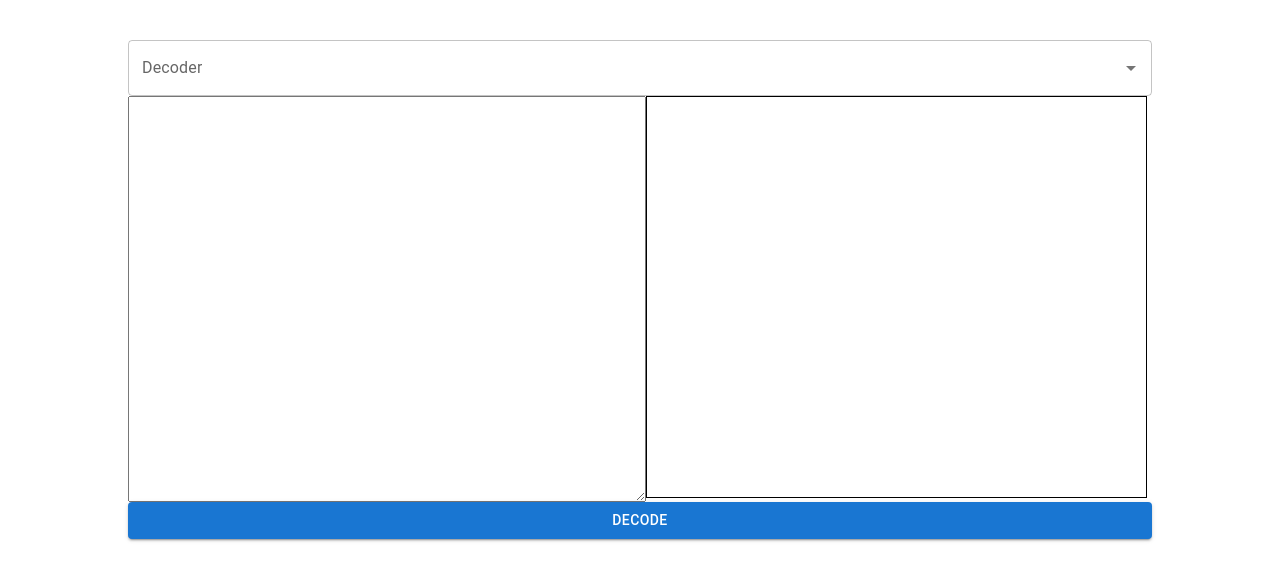
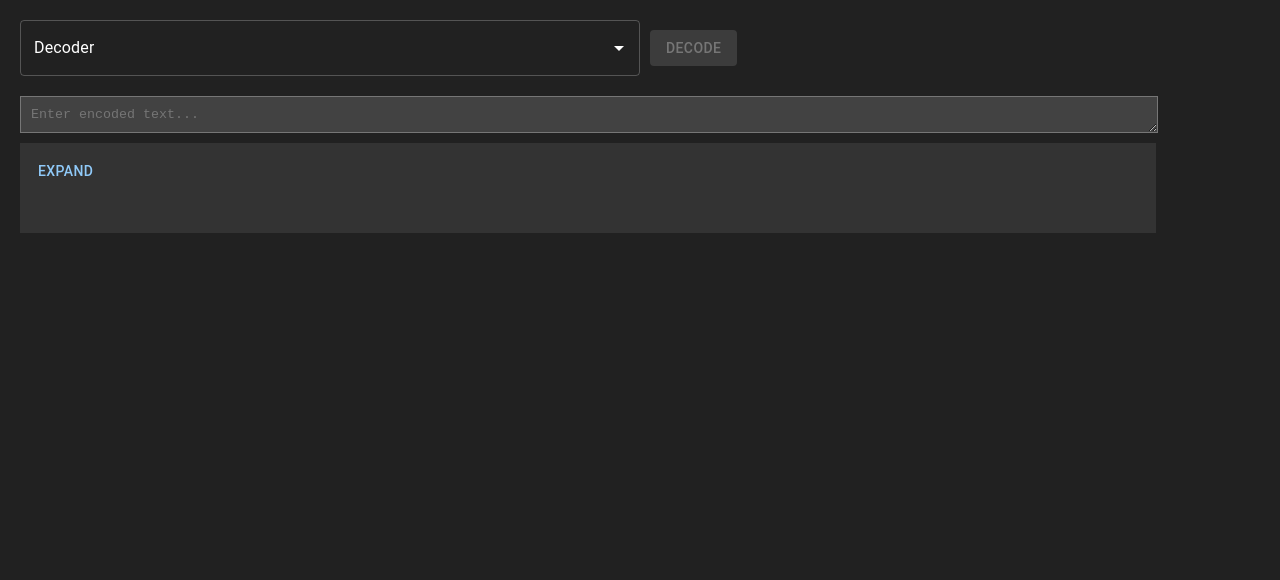
Before and after one commit to rozalex/proto-decoder, a React (Create React App) app: page / in a window 1280 px wide. Shown: the top 580 px of the page. Built offline with nearby package versions, Linux system fonts and the light colour scheme; what @prioritysoftware/priority-proto-api would draw is missing.

Commit message:
modifications

```diff
--- a/package.json
+++ b/package.json
@@ -13,6 +13,7 @@
     "@testing-library/user-event": "^13.5.0",
     "react": "^18.1.0",
     "react-dom": "^18.1.0",
+    "react-json-tree": "^0.18.0",
     "react-scripts": "5.0.1",
     "web-vitals": "^2.1.4"
   },
--- a/src/App.css
+++ b/src/App.css
@@ -1,25 +1,72 @@
-.App {
+/* Dark theme styles */
+body {
+  background-color: #212121;
+  color: #fff;
+}
+
+.App-header {
+  background-color: #333;
+}
+
+.App-content {
+  padding: 20px;
+}
+
+.input-section {
   display: flex;
-  margin-top: 5vh;
   flex-direction: column;
-  flex-wrap: wrap;
-  align-content: center;
+  gap: 20px;
+}
+
+.input-group {
+  display: flex;
+  gap: 10px;
+  align-items: center;
+}
+
+.textarea {
+  width: 90%;
+  max-height: 30px;
+  background-color: #424242;
+  color: #fff;
+  padding: 10px;
+}
+
+.result.expanded {
+  height: 80vh;
+  max-height: 80vh;
+}
+
+.result {
+  width: 90%;
+  height: 100%;
+  overflow: auto;
+  margin-top: 10px;
+  padding: 10px;
+  max-height: 300px;
+  background-color: #333;
+}
+
+.tree {
+  width: 90%;
+  height: 100%;
+  overflow: auto;
+  padding: 10px;
+  background-color: #333;
 }
 
 .alert {
-  position: absolute;
-  bottom: 0;
+  width: 90%;
+  display: flex;
+  justify-content: center;
 }
 
-.wrap {
-  display: flex;
+/* Dark theme button styles */
+.MuiButton-contained {
+  background-color: #666;
+  color: #fff;
 }
 
-.result {
-  width:39vw;
-  max-width: 39vw;
-  height: 50vh;
-  background: white;
-  border: 1px solid black;
-  overflow: auto;
+.MuiButton-contained:hover {
+  background-color: #888;
 }
--- a/src/App.js
+++ b/src/App.js
@@ -1,45 +1,96 @@
 import React, { useState } from 'react';
+import { createTheme, ThemeProvider } from '@mui/material/styles';
 import './App.css';
-
-import { util } from 'protobufjs';
 import TextareaAutosize from '@mui/material/TextareaAutosize';
 import Button from '@mui/material/Button';
 import TextField from '@mui/material/TextField';
 import Autocomplete from '@mui/material/Autocomplete';
 import Snackbar from '@mui/material/Snackbar';
 import MuiAlert from '@mui/material/Alert';
-import {priority} from '@prioritysoftware/priority-proto-api/lib/nform';
+import { util } from 'protobufjs';
 import { JSONTree } from 'react-json-tree';
+import { priority } from '@prioritysoftware/priority-proto-api/lib/nform';
 
-const filterOptions = [];
 const form = priority.netitems.form;
+const ngtw = priority.netitems.ngtw;
 
-for (let key in form) {
-  filterOptions.push({"label": key, "decode": form[key].decode})
-}
+const filterOptions = Object.entries({ ...form, ...ngtw }).map(([key, value]) => ({
+  label: key,
+  decode: value.decode
+}));
 
 const Alert = React.forwardRef(function Alert(props, ref) {
   return <MuiAlert elevation={6} ref={ref} variant="filled" {...props} />;
+});
+
+const darkTheme = createTheme({
+  palette: {
+    mode: 'dark',
+  },
+  components: {
+    MuiInputBase: {
+      styleOverrides: {
+        root: {
+          color: '#fff',
+        },
+      },
+    },
+    MuiOutlinedInput: {
+      styleOverrides: {
+        root: {
+          color: '#fff',
+          borderColor: '#999',
+        },
+      },
+    },
+    MuiFormLabel: {
+      styleOverrides: {
+        root: {
+          color: '#fff',
+        },
+      },
+    },
+    MuiAutocomplete: {
+      styleOverrides: {
+        paper: {
+          backgroundColor: '#333',
+        },
+      },
+    },
+    MuiButton: {
+      styleOverrides: {
+        contained: {
+          backgroundColor: '#666',
+          color: '#fff',
+          '&:hover': {
+            backgroundColor: '#888',
+          },
+        },
+      },
+    },
+    MuiAlert: {
+      styleOverrides: {
+        root: {
+          backgroundColor: '#333',
+          color: '#fff',
+        },
+      },
+    },
+  },
 });
 
 function App() {
   const [encodedText, setEncodedText] = useState("");
   const [decoder, setDecoder] = useState("");
   const [alertState, setAlertState] = useState(false);
-  const [alertText, setAlertText] = useState(false);
-  const [alertType, setAlertType] = useState(false);
+  const [alertText, setAlertText] = useState("");
+  const [alertType, setAlertType] = useState("");
   const [json, setJSON] = useState();
-
-  const selectText = (containerid) => {
-    const range = document.createRange();
-    range.selectNode(document.getElementById(containerid));
-    window.getSelection().removeAllRanges();
-    window.getSelection().addRange(range);
-  }
+  const [isExpanded, setIsExpanded] = useState(false); // Track expansion state
 
   const decodeText = () => {
     try {
-      let buf64 = util.newBuffer(util.base64.length(encodedText));
+      const buf64 = util.newBuffer(util.base64.length(encodedText));
       util.base64.decode(encodedText, buf64, 0);
       const text = decoder.decode(buf64);
       console.log(text);
@@ -47,45 +98,82 @@ function App() {
       setJSON(text);
       setAlertType("success");
       setAlertText("Decoded successfully");
-    } catch(err) {
+    } catch (err) {
       setAlertType("error");
-      setAlertText("Error decoding, make sure you have selected a correct decoder");
+      setAlertText("Error decoding, make sure you have selected the correct decoder");
     }
 
     setAlertState(true);
-  }
+  };
+
+  const toggleExpansion = () => {
+    setIsExpanded(!isExpanded);
+  };
 
   return (
-    <div className="App">
+    <ThemeProvider theme={darkTheme}>
+      <div className={`App ${isExpanded ? "expanded" : ""}`}>
+        <main className="App-content">
+          {!isExpanded && (
+            <div className="input-section">
+              <div className="input-group">
                 <Autocomplete
                   disablePortal
-          onChange={(event, value) => {setDecoder(value)}}
+                  onChange={(event, value) => { setDecoder(value) }}
                   options={filterOptions}
-          sx={{ width: "80vw" }}
-          renderInput={(params) => <TextField {...params} label="Decoder" />}
+                  sx={{ width: "50%" }} // Set the width of the Autocomplete component
+                  renderInput={(params) => (
+                    <TextField
+                      {...params}
+                      label="Decoder"
+                      variant="outlined"
                     />
-        <div className="wrap">
+                  )}
+                />
+                <Button
+                  variant="contained"
+                  onClick={decodeText}
+                  disabled={!decoder}
+                >
+                  Decode
+                </Button>
+              </div>
+
               <TextareaAutosize
+                className="textarea"
                 onChange={ev => setEncodedText(ev.target.value)}
                 value={encodedText}
-            style={{ width: "40vw", height: "50vh"}}
+                placeholder="Enter encoded text..."
               />
-          <div className="result">
-            <pre id="preelement">{JSON.stringify(json, null, 2) }</pre>
             </div>
+          )}
+
+          <div className={`result-section ${isExpanded ? "expanded" : ""}`}>
+            <div className={`result ${isExpanded ? "expanded" : ""}`}>
+              <Button onClick={toggleExpansion}>
+                {isExpanded ? 'Collapse' : 'Expand'}
+              </Button>
+              <pre id="preelement" >
+                {JSON.stringify(json, null, 2)}
+              </pre>
             </div>
-        <Button width={"10vw"} variant="contained" onClick={decodeText}>Decode</Button>
 
             <div className="tree">
               {json && <JSONTree data={json} />}
             </div>
-        <div className="alert">
-          <Snackbar open={alertState} autoHideDuration={1000} onClose={() => {setAlertState(false)}}>
+
+            <Snackbar
+              open={alertState}
+              autoHideDuration={3000}
+              onClose={() => { setAlertState(false) }}
+            >
               <Alert severity={alertType}>{alertText}</Alert>
             </Snackbar>
           </div>
+        </main>
       </div>
-  )
+    </ThemeProvider>
+  );
 }
 
 export default App;
```
Also changed, not shown: 1 other file (tests, documents, lock files or other folders). Lines whose indentation alone changed are shown as unchanged.
